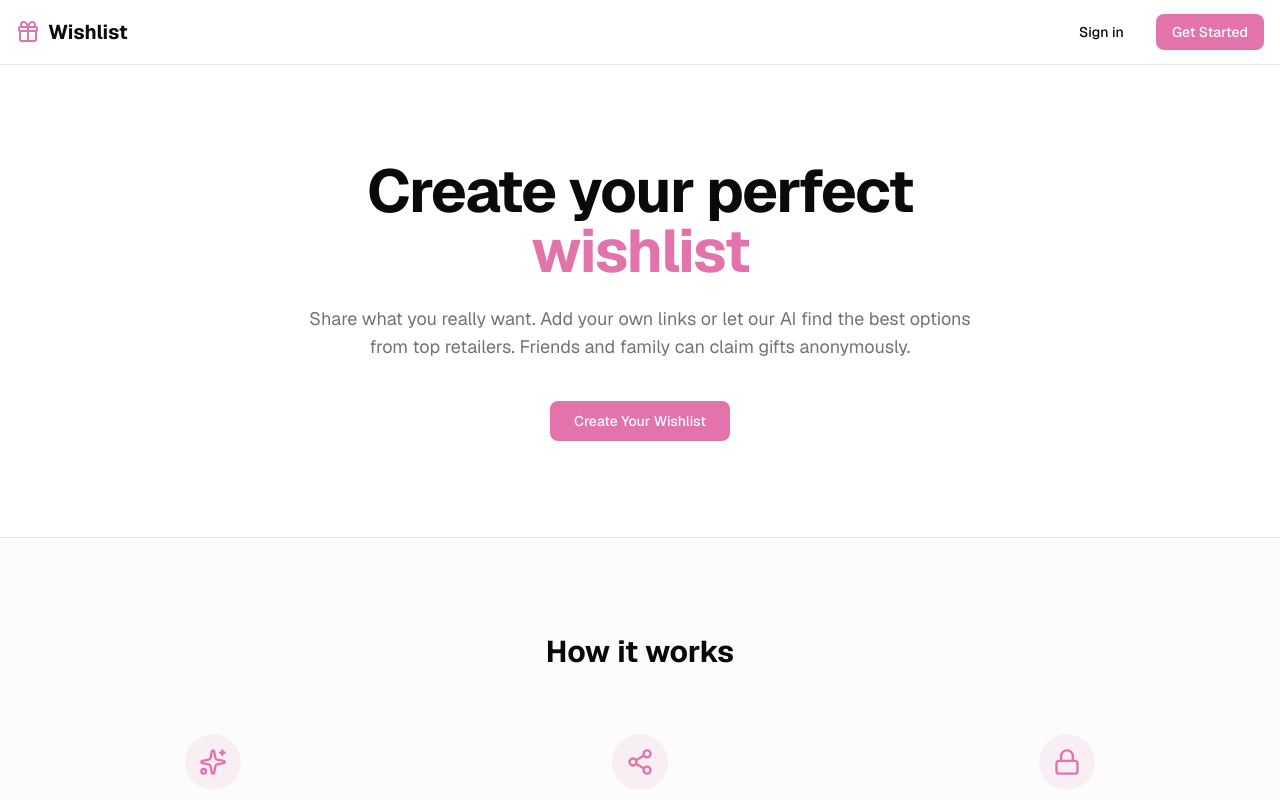
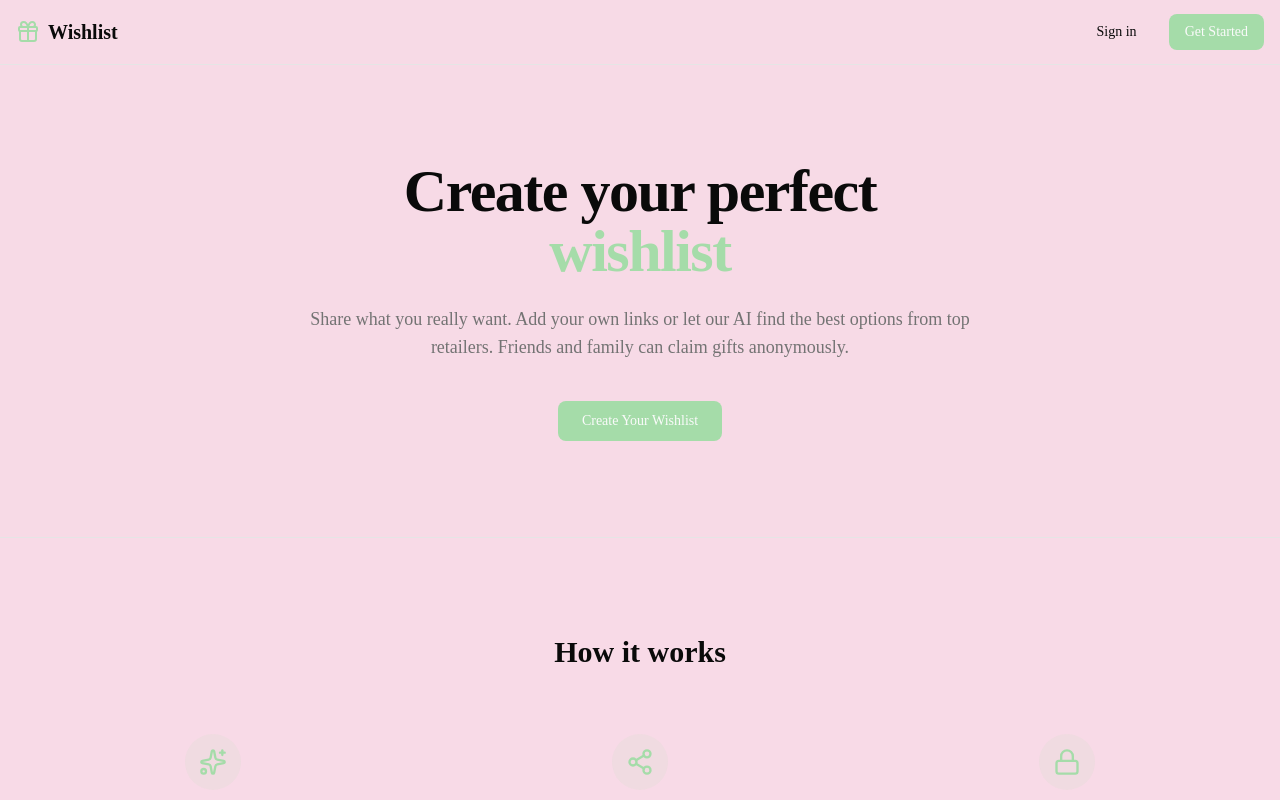
Before and after one commit to RiyaPerson/birthday-registry-plan, a Next.js app: page / in a window 1280 px wide. Shown: the top 800 px of the page. Built offline with nearby package versions, Linux system fonts and the light colour scheme.

Commit message:
Update color scheme and font to custom specifications

```diff
--- a/app/globals.css
+++ b/app/globals.css
@@ -4,39 +4,39 @@
 @custom-variant dark (&:is(.dark *));
 
 :root {
-  --background: oklch(1 0 0);
+  --background: rgb(247, 218, 230);
   --foreground: oklch(0.145 0 0);
-  --card: oklch(1 0 0);
+  --card: rgb(232, 133, 176);
   --card-foreground: oklch(0.145 0 0);
-  --popover: oklch(1 0 0);
+  --popover: rgb(232, 133, 176);
   --popover-foreground: oklch(0.145 0 0);
-  --primary: oklch(0.7 0.15 350);
+  --primary: rgb(165, 220, 169);
   --primary-foreground: oklch(0.985 0 0);
-  --secondary: oklch(0.97 0 0);
+  --secondary: rgb(247, 218, 230);
   --secondary-foreground: oklch(0.205 0 0);
-  --muted: oklch(0.97 0 0);
+  --muted: rgb(247, 218, 230);
   --muted-foreground: oklch(0.556 0 0);
-  --accent: oklch(0.97 0 0);
+  --accent: rgb(247, 218, 230);
   --accent-foreground: oklch(0.205 0 0);
   --destructive: oklch(0.577 0.245 27.325);
   --destructive-foreground: oklch(0.577 0.245 27.325);
   --border: oklch(0.922 0 0);
-  --input: oklch(0.922 0 0);
-  --ring: oklch(0.708 0 0);
+  --input: rgb(247, 218, 230);
+  --ring: rgb(165, 220, 169);
   --chart-1: oklch(0.646 0.222 41.116);
   --chart-2: oklch(0.6 0.118 184.704);
   --chart-3: oklch(0.398 0.07 227.392);
   --chart-4: oklch(0.828 0.189 84.429);
   --chart-5: oklch(0.769 0.188 70.08);
   --radius: 0.625rem;
-  --sidebar: oklch(0.985 0 0);
+  --sidebar: rgb(232, 133, 176);
   --sidebar-foreground: oklch(0.145 0 0);
-  --sidebar-primary: oklch(0.7 0.15 350);
+  --sidebar-primary: rgb(165, 220, 169);
   --sidebar-primary-foreground: oklch(0.985 0 0);
-  --sidebar-accent: oklch(0.97 0 0);
+  --sidebar-accent: rgb(247, 218, 230);
   --sidebar-accent-foreground: oklch(0.205 0 0);
   --sidebar-border: oklch(0.922 0 0);
-  --sidebar-ring: oklch(0.708 0 0);
+  --sidebar-ring: rgb(165, 220, 169);
 }
 
 .dark {
@@ -75,7 +75,7 @@
 }
 
 @theme inline {
-  --font-sans: 'Geist', 'Geist Fallback';
+  --font-sans: 'Times New Roman', 'Times', 'serif';
   --font-mono: 'Geist Mono', 'Geist Mono Fallback';
   --color-background: var(--background);
   --color-foreground: var(--foreground);
```
